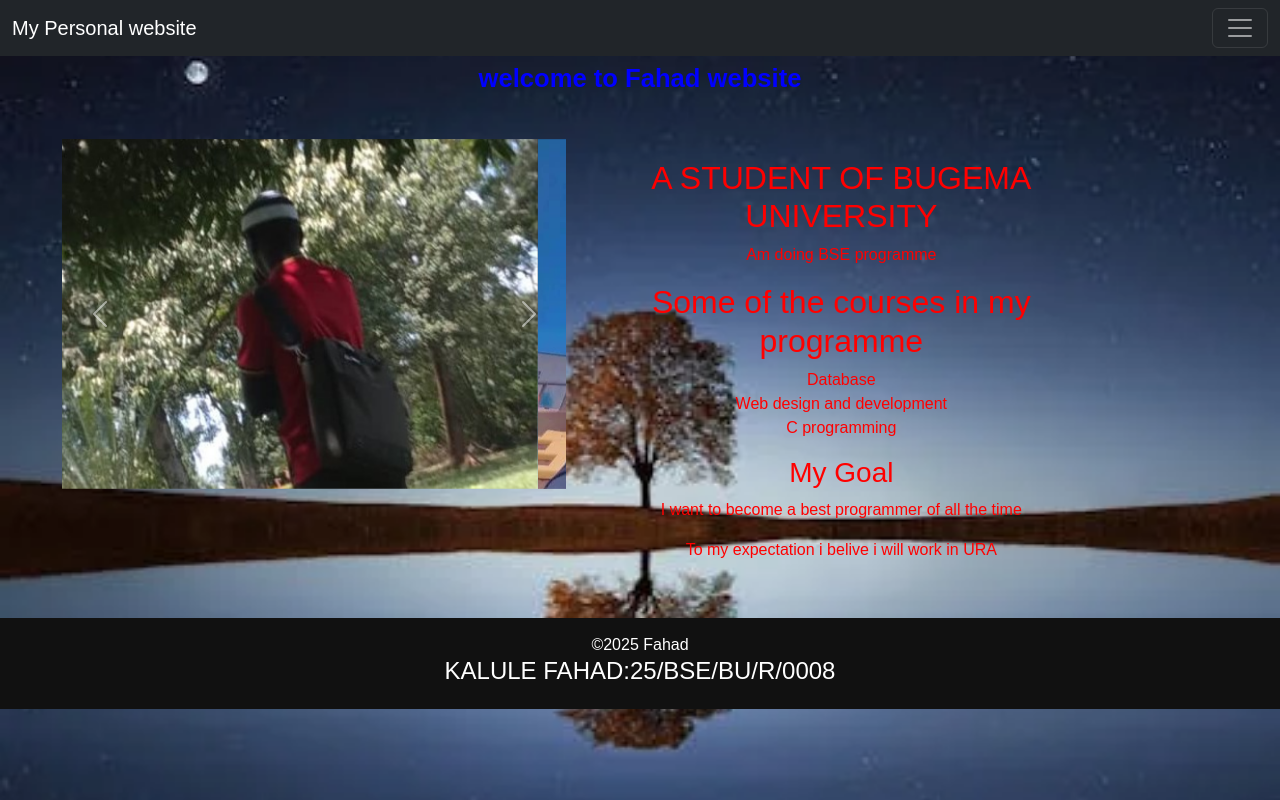
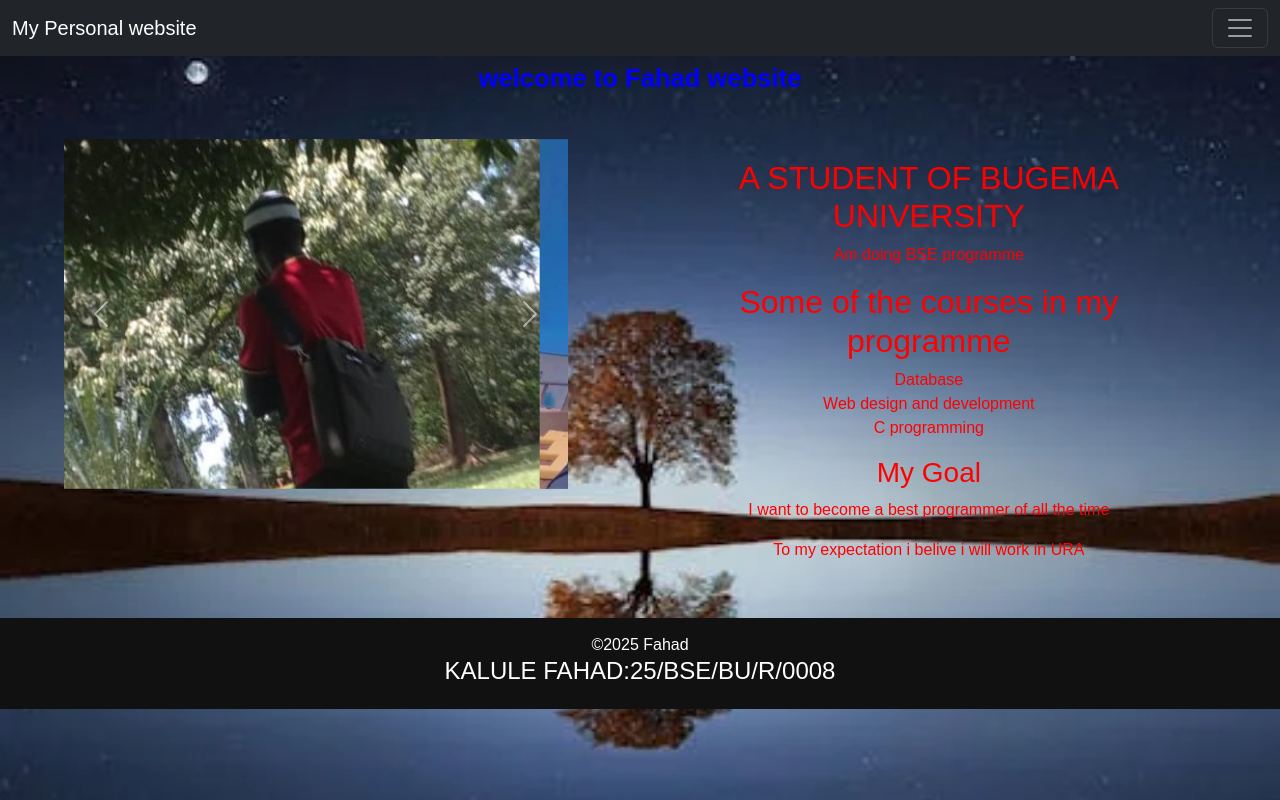
Before and after one commit to kalulefahad75-netize/afahad, a plain HTML site: page index.html in a window 1280 px wide. Drawn offline with nearby package versions, Linux system fonts and the light colour scheme.

Commit message:
Update index.html

```diff
--- a/index.html
+++ b/index.html
@@ -47,7 +47,7 @@
     </nav>
 
     <main class="main">
-         <div id="carouselExampleAutoplaying" class="carousel slide" data-bs-ride="carousel" style="width: 40%; height: 50%;">
+         <div id="carouselExampleAutoplaying" class="carousel slide" data-bs-ride="carousel" style="width: 40%; height: 50%; margin-left: 2px;">
   <div class="carousel-inner">
     <div class="carousel-item active">
       <img src="44.jpg" class="d-block w-100" alt="...">
@@ -68,7 +68,7 @@
 </div>
 
         <section>
-            <article style="width: 70%; height: auto;">
+            <article style="width: 70%; height: auto; margin-left: 15%; ">
                 <h2>A STUDENT OF BUGEMA UNIVERSITY</h2>
                 <p>Am doing BSE programme </p>
                 <ul>
```
